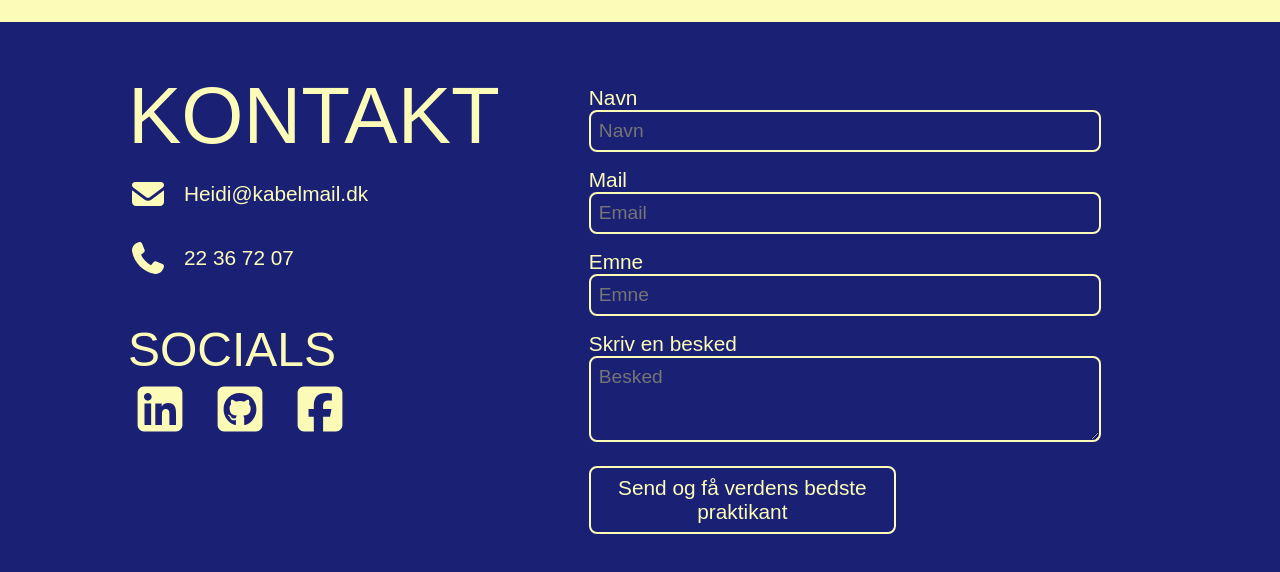
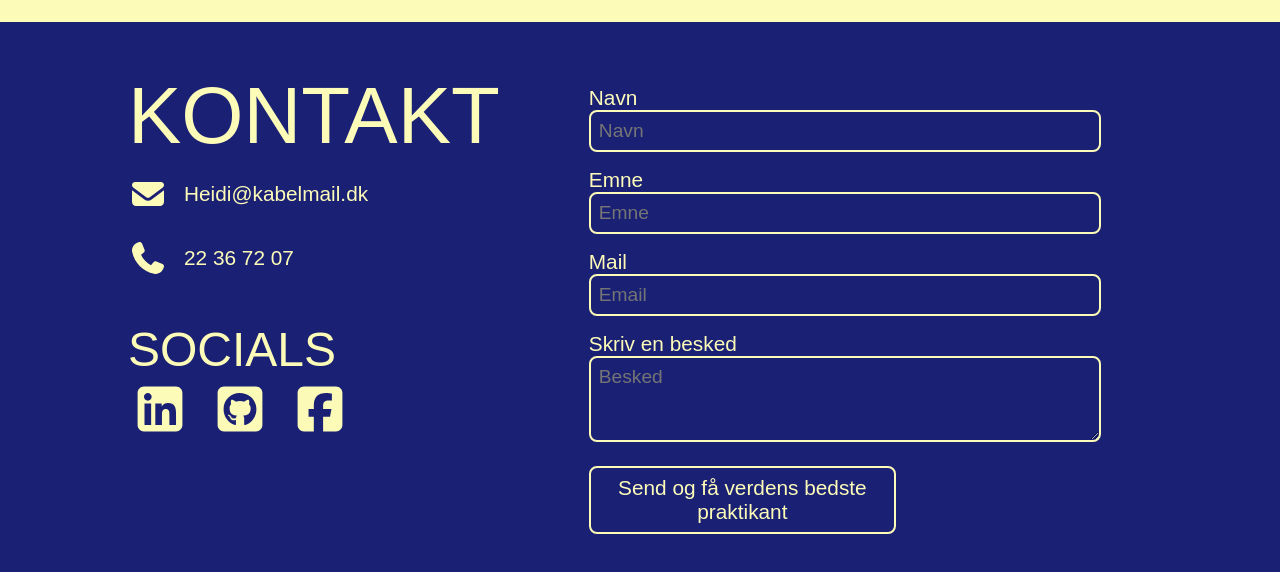
Before and after one commit to Heidi-Astrup/Heidi-Astrup.github.io, a React (Vite) app: page / in a window 1280 px wide. Shown: the part 1661-2233 px from the top of the page. Built offline with nearby package versions, Linux system fonts and the light colour scheme; a web font is replaced by a local one.

Commit message:
Kontaktform done

```diff
--- a/package.json
+++ b/package.json
@@ -15,6 +15,7 @@
     "@fortawesome/free-regular-svg-icons": "^7.0.1",
     "@fortawesome/free-solid-svg-icons": "^7.0.1",
     "@fortawesome/react-fontawesome": "^3.0.2",
+    "emailjs-com": "^3.2.0",
     "react": "^19.1.1",
     "react-dom": "^19.1.1",
     "react-router": "^7.8.2"
--- /dev/null
+++ b/src/components/ContactForm.jsx
@@ -0,0 +1,47 @@
+import emailjs from "emailjs-com";
+
+export default function ContactForm() {
+  function sendEmail(e) {
+    e.preventDefault();
+    emailjs
+      .sendForm(
+        "service_dci2fvu", // fra EmailJS
+        "template_4ga0l3n", // fra EmailJS
+        e.target,
+        "wBX-lCj07-vq_uE38" // fra EmailJS
+      )
+      .then(
+        (result) => {
+          console.log("Email sendt!", result.text);
+          alert("Tak! Din besked er sendt 🚀");
+        },
+        (error) => {
+          console.log("Fejl:", error.text);
+          alert("Ups, der skete en fejl 😢");
+        }
+      );
+
+    e.target.reset(); // ryd formularen
+  }
+
+  return (
+    <form on onSubmit={sendEmail}>
+      <label htmlFor="name">Navn</label>
+      <input id="name" type="text" placeholder="Navn" name="navn" />
+      <label htmlFor="emne">Emne</label>
+      <input id="emne" type="text" placeholder="Emne" name="emne" />
+      <label htmlFor="mail">Mail</label>
+      <input id="mail" type="email" placeholder="Email" name="email" />
+      <label htmlFor="besked">Skriv en besked</label>
+      <textarea
+        className="besked"
+        id="besked"
+        cols="30"
+        rows="3"
+        placeholder="Besked"
+        name="besked"
+      ></textarea>
+      <button type="submit">Send og få verdens bedste praktikant</button>
+    </form>
+  );
+}
--- a/src/components/FooterContact.jsx
+++ b/src/components/FooterContact.jsx
@@ -3,18 +3,41 @@ import linkedin from "../images/SoMe/awsomeLinkedin.svg";
 import github from "../images/SoMe/awsomeGithub.svg";
 import phone from "../images/SoMe/phone3.svg";
 import mail from "../images/SoMe/mail3.svg";
+import ContactForm from "../components/ContactForm";
+import emailjs from "emailjs-com";
 
 export default function FooterContact() {
+  function sendEmail(e) {
+    e.preventDefault();
+    emailjs
+      .sendForm(
+        "service_dci2fvu", // fra EmailJS
+        "template_4ga0l3n", // fra EmailJS
+        e.target,
+        "wBX-lCj07-vq_uE38" // fra EmailJS
+      )
+      .then(
+        (result) => {
+          console.log("Email sendt!", result.text);
+          alert("Tak! Din besked er sendt 🚀");
+        },
+        (error) => {
+          console.log("Fejl:", error.text);
+          alert("Ups, der skete en fejl 😢");
+        }
+      );
+
+    e.target.reset(); // ryd formularen
+  }
+
   return (
     <div className="FooterContact">
       <div className="kontaktDel">
         <h2>KONTAKT</h2>
-
         <a href="mailto:Heidi@kabelmail.dk" className="contai">
           <img src={mail} alt="Telefon ikon" />
           Heidi@kabelmail.dk
         </a>
-
         <a href="tel:+4522367207" className="contai">
           <img src={phone} alt="Telefon ikon" />
           22 36 72 07
@@ -31,28 +54,7 @@ export default function FooterContact() {
           <img src={facebook} alt="" />
         </a>
       </div>
-      <form
-        action="mailto:Heidi@kabelmail.dk"
-        method="POST"
-        className="kontaktForm"
-      >
-        <label htmlFor="name">Navn</label>
-        <input id="name" type="text" placeholder="Navn" />
-        <label htmlFor="mail">Mail</label>
-        <input id="mail" type="email" placeholder="Email" />
-        <label htmlFor="emne">Emne</label>
-        <input id="emne" type="text" placeholder="Emne" />
-        <label htmlFor="besked">Skriv en besked</label>
-        <textarea
-          className="besked"
-          name=""
-          id="besked"
-          cols="30"
-          rows="3"
-          placeholder="Besked"
-        ></textarea>
-        <button type="submit">Send og få verdens bedste praktikant</button>
-      </form>
+      <ContactForm />
     </div>
   );
 }
--- a/src/index.css
+++ b/src/index.css
@@ -319,19 +319,29 @@ button {
   width: 2.5rem;
 }
 
-.kontaktForm {
+form {
   display: flex;
   flex-direction: column;
   width: 50%;
   margin: auto;
 }
 
-.kontaktForm label {
+form label {
   margin-top: 1rem;
   font-size: 1.3rem;
 }
 
-.kontaktForm input,
+form input {
+  padding: 0.5rem;
+  border: 0.15rem solid var(--gul);
+  border-radius: 0.5rem;
+  font-family: var(--font);
+  font-weight: 200;
+  background-color: #00000000;
+  color: var(--gul);
+  font-size: 1.2rem;
+}
+
 .besked,
 button {
   padding: 0.5rem;
```
Also changed, not shown: 1 other file (tests, documents, lock files or other folders).
